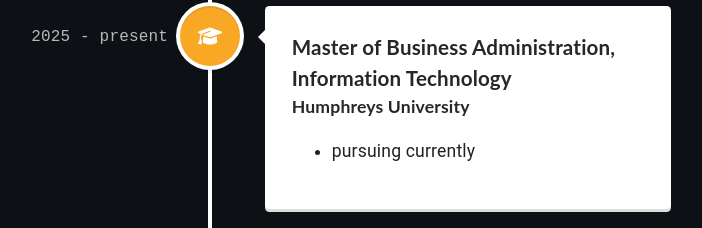
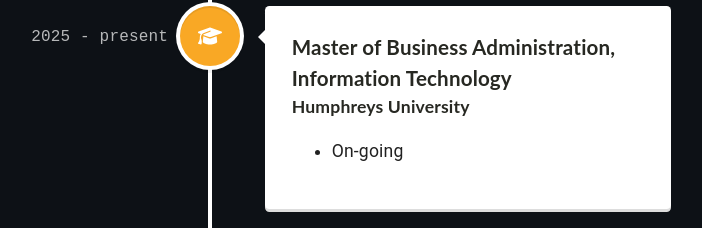
Before and after one commit to Prakul95/portfolio-react-app, a React (Vite) app: page / in a window 1280 px wide. Shown: the part 4454-4682 px from the top of the page, without its empty margins (430-1132 px from the left). Built offline with nearby package versions, Linux system fonts and the light colour scheme; a web font is replaced by a local one.

Commit message:
modified MBA entry

```diff
--- a/src/components/Timeline.tsx
+++ b/src/components/Timeline.tsx
@@ -44,7 +44,7 @@
     date: "2025 - present",
     title: "Master of Business Administration, Information Technology",
     subtitle: "Humphreys University",
-    details: ["pursuing currently"]
+    details: ["On-going"]
   },
   {
     date: "2020 - 2022",
```
